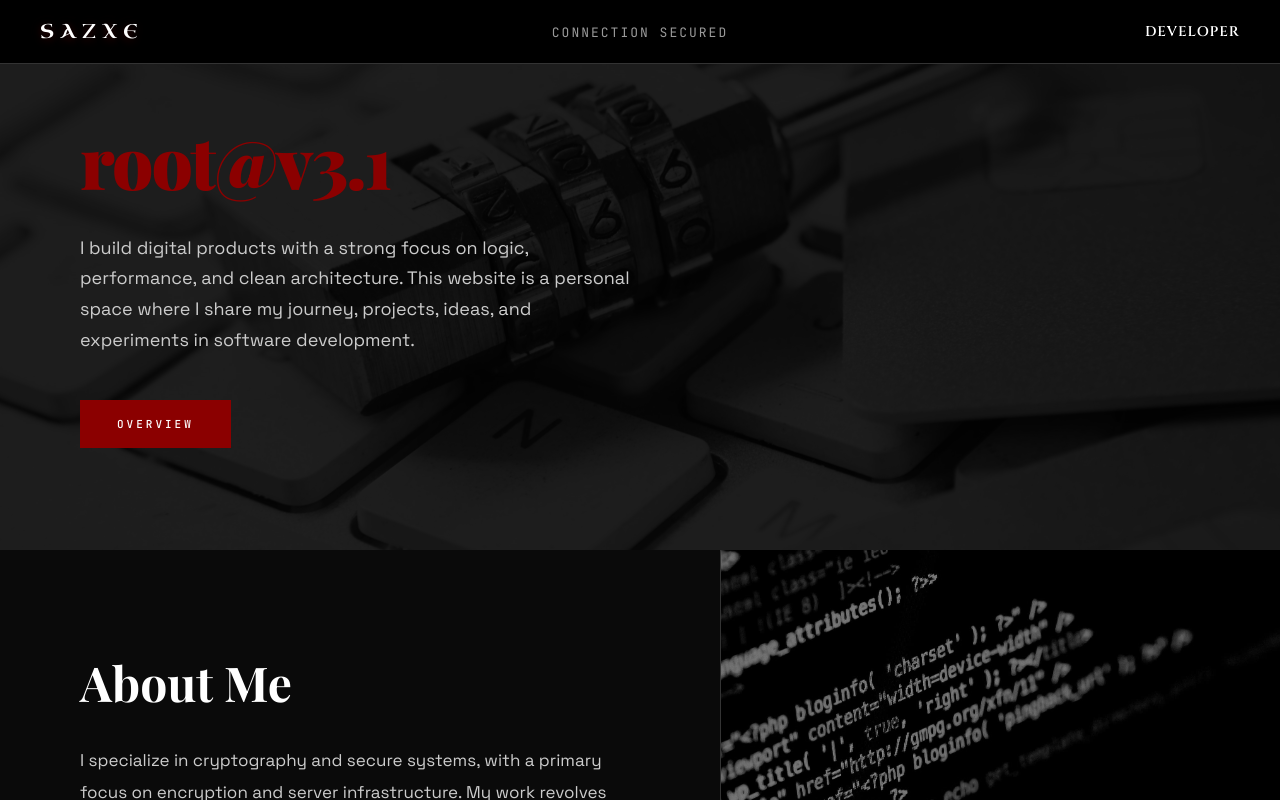
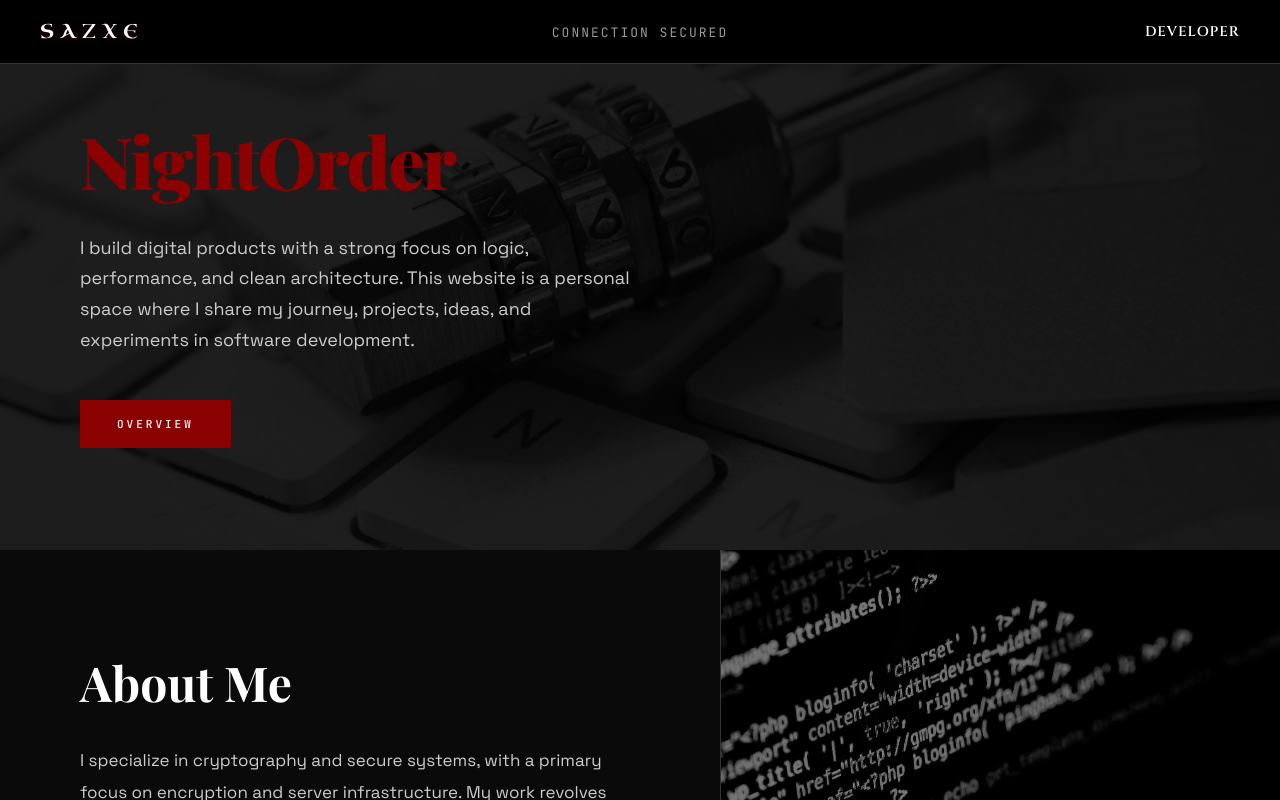
Before and after one commit to nightorder/www, a plain HTML site: page index.html in a window 1280 px wide. Drawn offline with nearby package versions, Linux system fonts and the light colour scheme.

Commit message:
Change hero title to 'NightOrder'
Updated the hero title from 'root@v3.1' to 'NightOrder'.

```diff
--- a/index.html
+++ b/index.html
@@ -36,7 +36,7 @@
 
         <main>
             <section class="hero">
-                <h1 class="hero-title" id="hero-title">root@v3.1</h1>
+                <h1 class="hero-title" id="hero-title">NightOrder</h1>
                 <p class="hero-description" id="hero-description">
                     I build digital products with a strong focus on logic, performance, and clean architecture.
                     This website is a personal space where I share my journey, projects, ideas, and experiments in software development.
```
